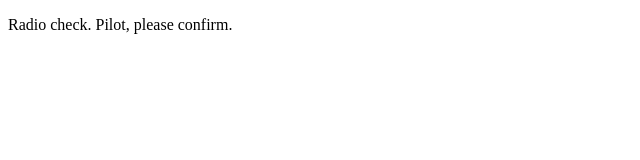
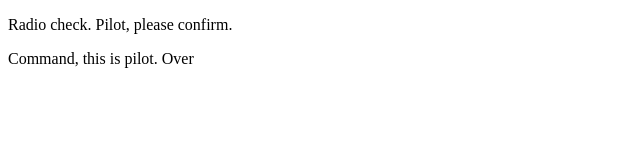
Before and after one commit to k00laid2/communication-log-control, a plain HTML site: page index.html in a window 1280 px wide. Shown: the whole page, without its empty margins (0-640 px from the left). Drawn offline with Linux system fonts and the light colour scheme.

Commit message:
first response to command

```diff
--- a/index.html
+++ b/index.html
@@ -2,5 +2,6 @@
 <html>
    <body>
       <p>Radio check. Pilot, please confirm.</p>
+      <p> Command, this is pilot. Over</p>
    </body>
 </html>
```
